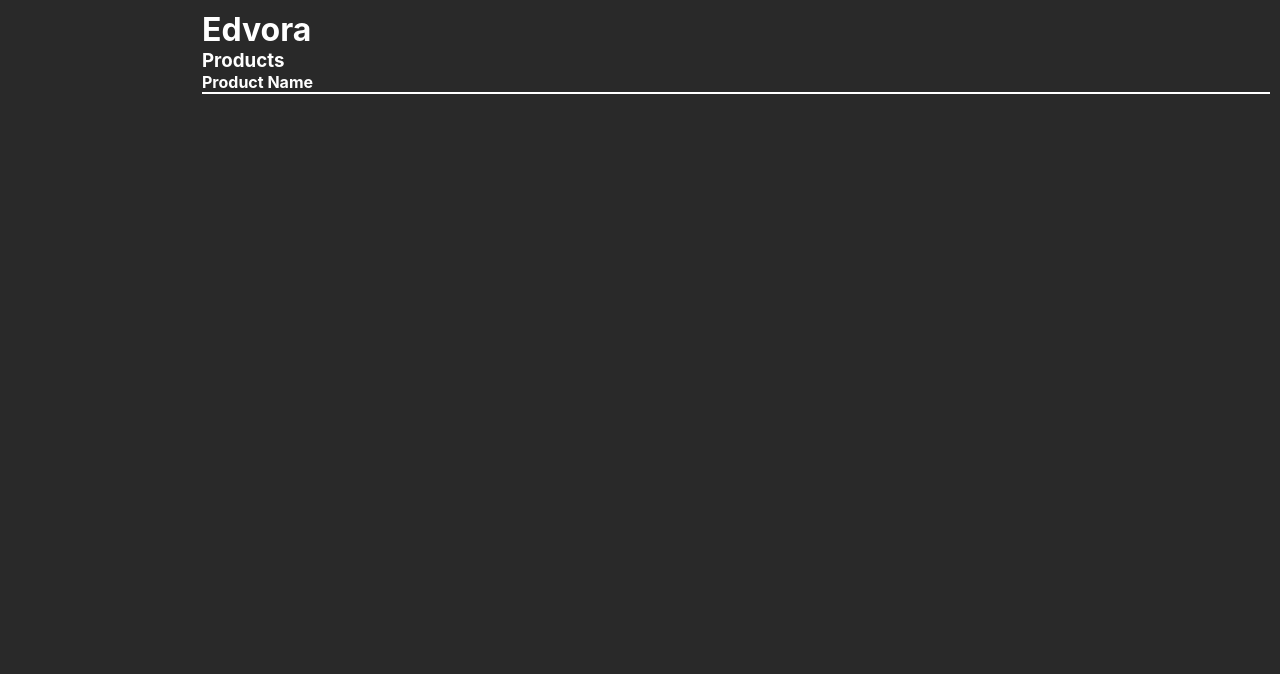
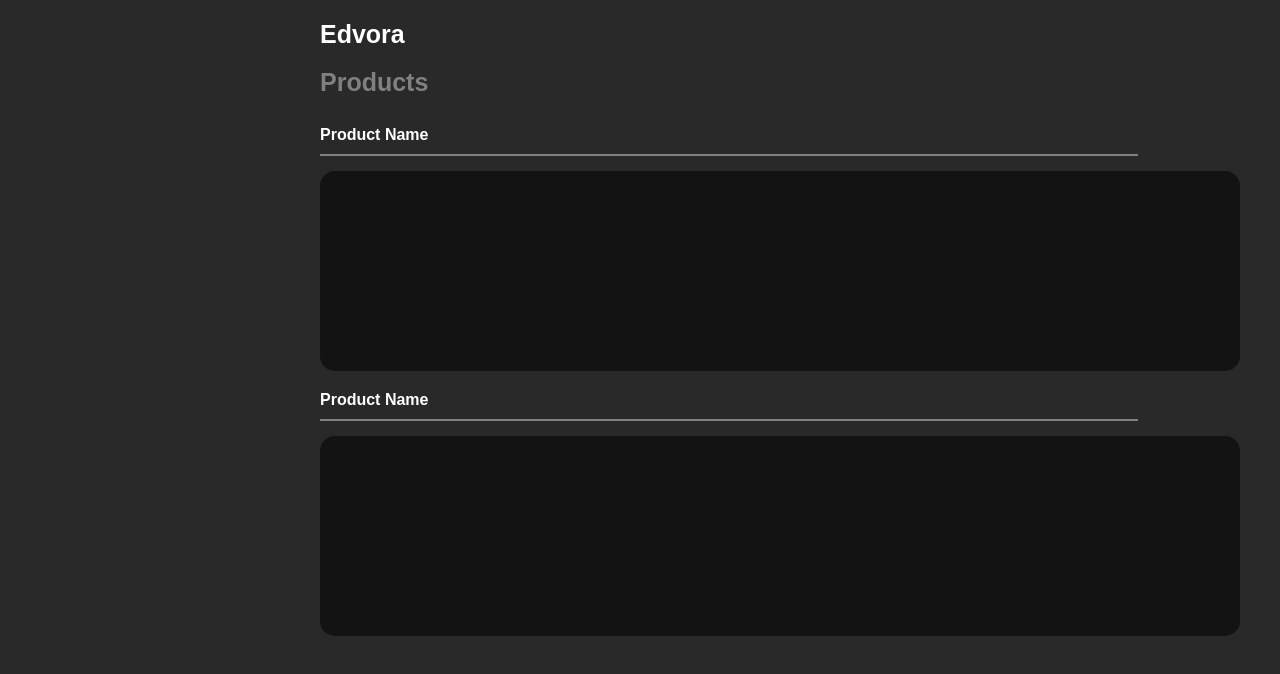
Before and after one commit to Hemang417/edvora_internship, a React (Create React App) app in the folder edvora/: page / in a window 1280 px wide. Shown: the top 674 px of the page. Built offline with nearby package versions, Linux system fonts and the light colour scheme.

Commit message:
Made the Main Content Page

```diff
--- a/edvora/src/App.css
+++ b/edvora/src/App.css
@@ -10,12 +10,11 @@
 }
 .sidebar{
   display: table-cell;
-  width: 15%;
+  width: 25%;
   vertical-align: top;
 }
 .main-content{
   display: table-cell;
-  width: 85%;
+  width: 75%;
   vertical-align: top;
-  padding: 10px;
 }
--- a/edvora/src/App.js
+++ b/edvora/src/App.js
@@ -1,4 +1,5 @@
 import './App.css';
+import Container from './components/Container';
 import Header from './components/Header'
 
 function App() {
@@ -9,6 +10,8 @@
       </div>
       <div className='main-content'>
         <Header />
+        <Container />
+        <Container />
       </div>
     </div>
   );
--- /dev/null
+++ b/edvora/src/components/Container.js
@@ -0,0 +1,15 @@
+import React from 'react';
+import '../css/container.css'
+const Container = () => {
+  return (
+      <div>
+          <h4>Product Name</h4>
+      <hr />
+          <div className='container'>
+
+      </div>
+  </div>
+  );
+};
+
+export default Container;
--- a/edvora/src/components/Header.js
+++ b/edvora/src/components/Header.js
@@ -5,8 +5,6 @@
   <div className='header'>
       <h1>Edvora</h1>
       <h3>Products</h3>
-      <h4>Product Name</h4>
-      <hr />
   </div>
   );
 };
--- /dev/null
+++ b/edvora/src/css/container.css
@@ -0,0 +1,21 @@
+.container{
+    width: 920px;
+    height: 200px;
+    background-color: #131313;
+    margin-top: 15px;
+    border-radius: 15px;
+    -webkit-border-radius: 15px;
+    -moz-border-radius: 15px;
+    -ms-border-radius: 15px;
+    -o-border-radius: 15px;
+}
+hr{
+    border: 1px solid grey;
+    width: 85%;
+}
+h4{
+    color: white;
+    font-family: Arial, Helvetica, sans-serif;
+    padding-bottom: 10px;
+    margin-top: 20px;
+}
--- a/edvora/src/css/header.css
+++ b/edvora/src/css/header.css
@@ -1,6 +1,14 @@
+
 .header{
     color: white;
+    line-height: 3rem;
+    margin-top: 10px;
 }
-hr{
-    border: 1px solid white;
+h1, h3{
+    font-family: Arial, Helvetica, sans-serif;
+    font-weight: 700;
+    font-size: 25px;
 }
+h3{
+    color: grey;
+}
```
Also changed, not shown: edvora/src/components/Sidebar.js (added, +10 -0 lines).
